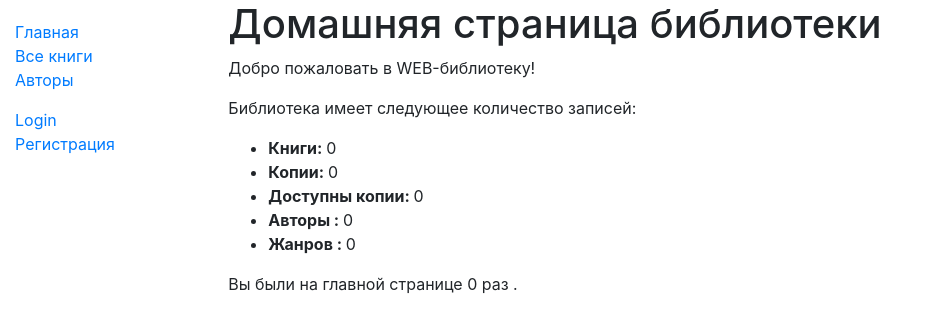
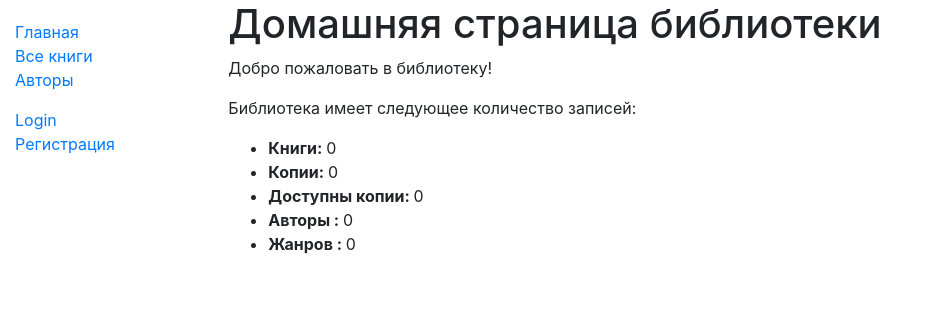
Before and after one commit to galashovda/web_project, a Django app: page /catalog/ in a window 1280 px wide. Shown: the top 333 px of the page, without its empty margins (0-927 px from the left). Run offline with Django 3.2, Linux system fonts and the light colour scheme; data that the repository does not hold is empty; some libraries are stand-ins or nearby versions.

Commit message:
Update index.html

```diff
--- a/catalog/templates/index.html
+++ b/catalog/templates/index.html
@@ -2,7 +2,7 @@
 
 {% block content %}
   <h1> Домашняя страница библиотеки </h1>
-  <p> Добро пожаловать в WEB-библиотеку! </p>
+  <p> Добро пожаловать в библиотеку! </p>
   <p> Библиотека имеет следующее количество записей: </p>
   <ul>
     <li> <strong> Книги: </strong> {{num_books}} </li>
@@ -12,5 +12,5 @@
     <li> <strong> Жанров : </strong>{{num_gern}} </li>
 
   </ul>
-  <p>Вы были на главной странице {{ num_visits }}{% if num_visits == 1 %} time{% else %} раз {% endif %}.</p>
+
 {% endblock %}
```
